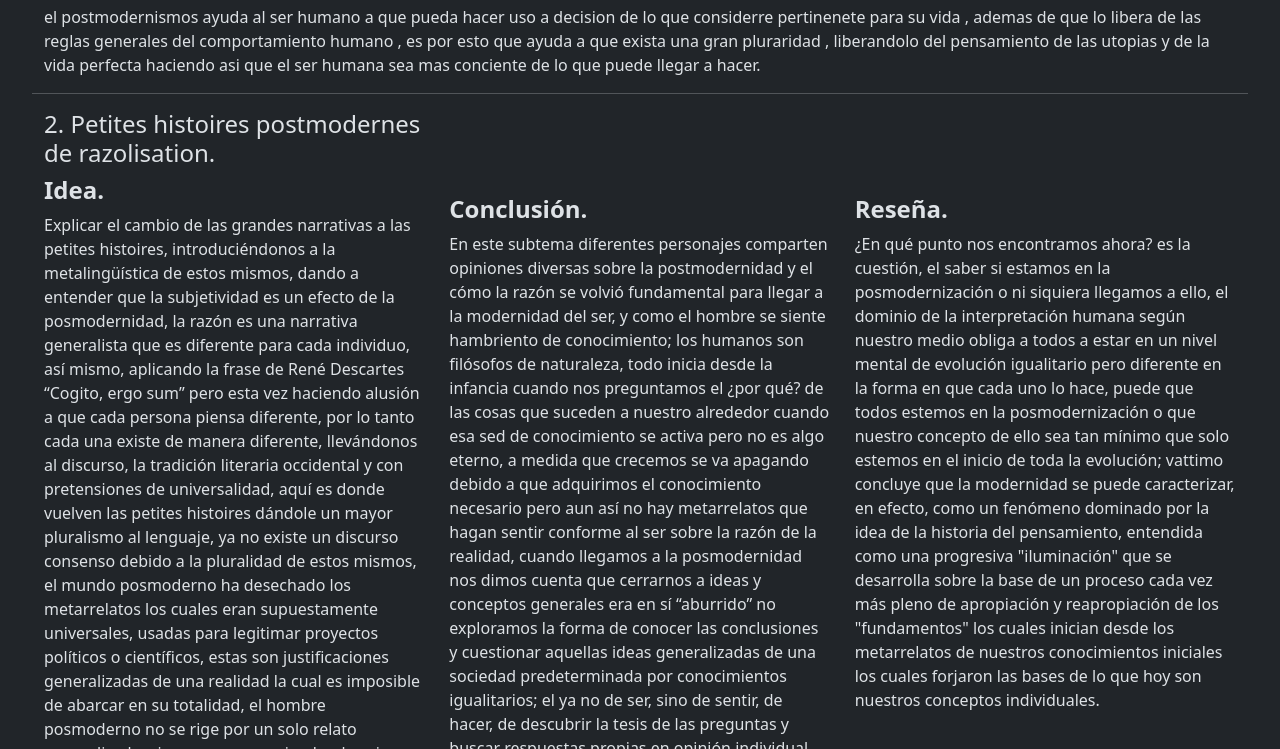
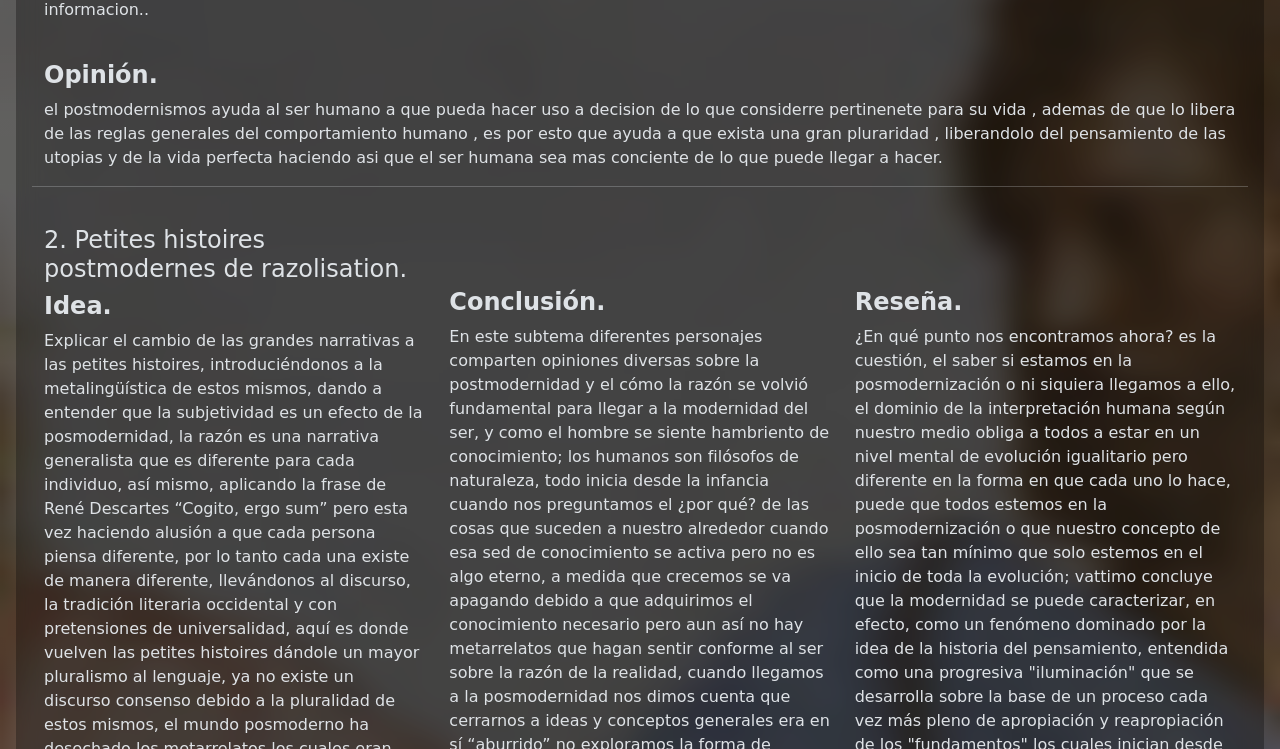
Before and after one commit to cdospinav16/cdospinav16.github.io, a plain HTML site: page fichas.html in a window 1280 px wide. Shown: the part 713-1462 px from the top of the page. Drawn offline with nearby package versions, Linux system fonts and the light colour scheme; files whose address does not match are found by name.

Commit message:
change css route

```diff
--- a/fichas.html
+++ b/fichas.html
@@ -4,7 +4,7 @@
     <meta charset="UTF-8">
     <meta http-equiv="X-UA-Compatible" content="IE=edge">
     <meta name="viewport" content="width=device-width, initial-scale=1.0">
-    <link rel="stylesheet" href="style.css">
+    <link rel="stylesheet" href="/css/main.css" />
     <link rel="shortcut icon" href="img/icono.png" />
     <title>fichas  | Juan Ospina</title>
     <link href="https://cdn.jsdelivr.net/npm/bootstrap@5.3.0-alpha1/dist/css/bootstrap.min.css" rel="stylesheet" integrity="sha384-GLhlTQ8iRABdZLl6O3oVMWSktQOp6b7In1Zl3/Jr59b6EGGoI1aFkw7cmDA6j6gD" crossorigin="anonymous">
```
